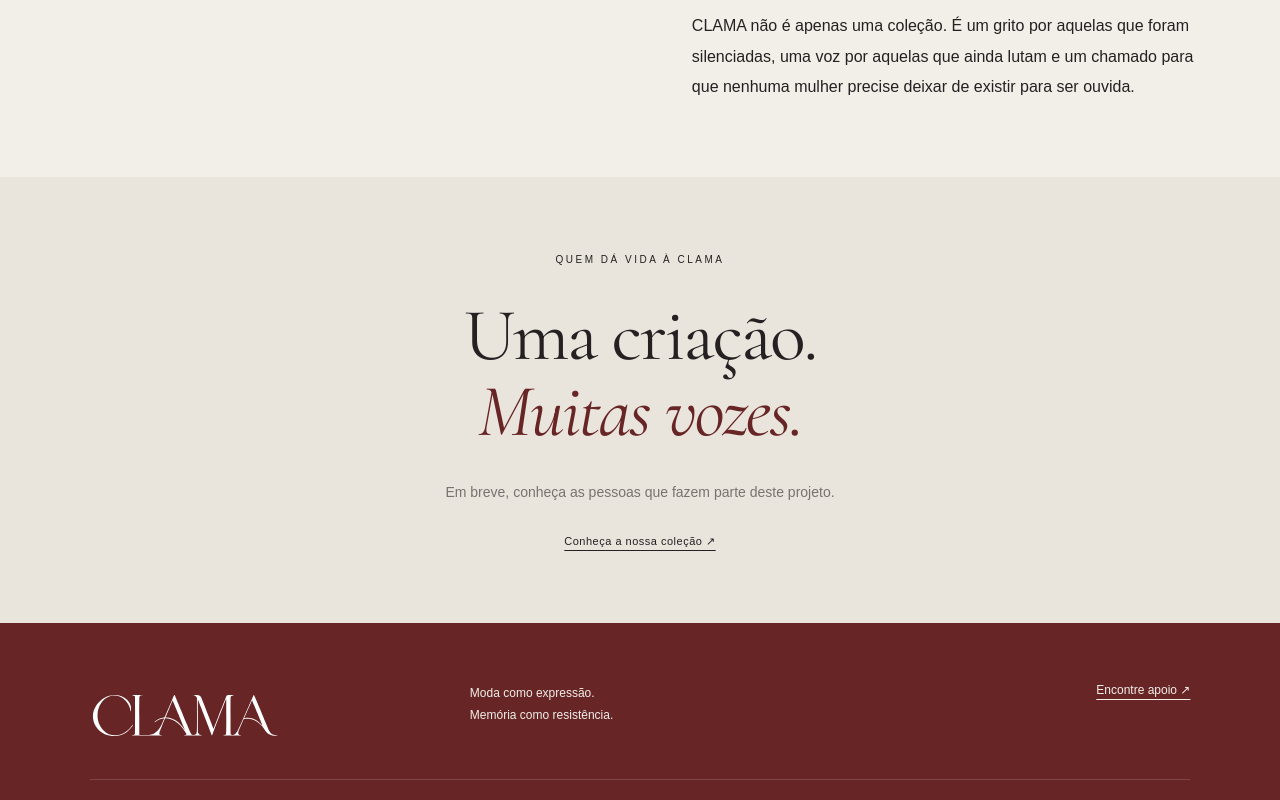
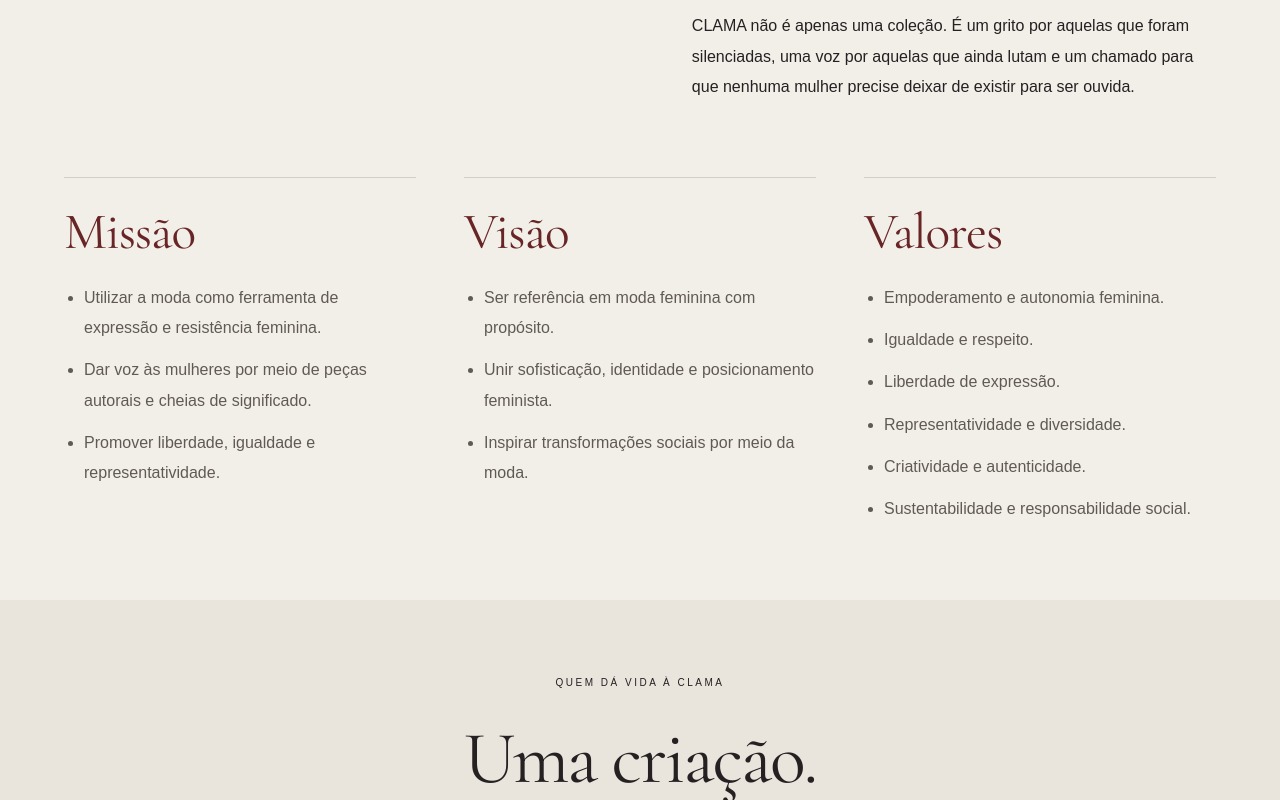
Before and after one commit to zelipe11/ProjetoSiteModa, an Angular app in the folder ProjetoSiteModa.Client/: page /sobre-nos in a window 1280 px wide. Shown: the part 648-1448 px from the top of the page. Built offline with nearby package versions, Linux system fonts and the light colour scheme.

Commit message:
Adicionar missão, visão e valores à página Sobre nós

```diff
--- a/ProjetoSiteModa.Client/src/app/app.scss
+++ b/ProjetoSiteModa.Client/src/app/app.scss
@@ -68,6 +68,12 @@ footer .marca .wordmark{width:190px}
 .about-copy{max-width:600px}
 .about-copy p{font-size:16px;line-height:1.9;margin-bottom:28px;color:#615a54}
 .about-copy .about-closing{color:var(--ink);border-top:1px solid var(--line);padding-top:28px;margin-bottom:0}
+.about-purpose{display:grid;grid-template-columns:repeat(3,minmax(0,1fr));gap:48px;padding-top:0}
+.purpose-item{border-top:1px solid var(--line);padding-top:28px}
+.purpose-item h2{font-size:clamp(38px,4vw,56px);letter-spacing:-1px;color:var(--accent);margin-bottom:24px}
+.purpose-item ul{margin:0;padding-left:20px;font-size:16px;line-height:1.9;color:#615a54}
+.purpose-item li+li{margin-top:12px}
+@media(max-width:850px){.about-purpose{grid-template-columns:1fr;gap:32px}.purpose-item ul{font-size:15px}}
 .about-team{background:#e9e4dc;text-align:center}
 .about-team h2{margin:30px 0}
 .about-team>p:not(.eyebrow){color:var(--muted);font-size:14px;max-width:440px;margin:auto}
--- a/ProjetoSiteModa.Client/src/app/sobre-nos.html
+++ b/ProjetoSiteModa.Client/src/app/sobre-nos.html
@@ -10,6 +10,35 @@
     </div>
   </div>
 </section>
+<section class="section about-purpose" aria-label="Missão, visão e valores da CLAMA">
+  <div class="purpose-item">
+    <h2>Missão</h2>
+    <ul>
+      <li>Utilizar a moda como ferramenta de expressão e resistência feminina.</li>
+      <li>Dar voz às mulheres por meio de peças autorais e cheias de significado.</li>
+      <li>Promover liberdade, igualdade e representatividade.</li>
+    </ul>
+  </div>
+  <div class="purpose-item">
+    <h2>Visão</h2>
+    <ul>
+      <li>Ser referência em moda feminina com propósito.</li>
+      <li>Unir sofisticação, identidade e posicionamento feminista.</li>
+      <li>Inspirar transformações sociais por meio da moda.</li>
+    </ul>
+  </div>
+  <div class="purpose-item">
+    <h2>Valores</h2>
+    <ul>
+      <li>Empoderamento e autonomia feminina.</li>
+      <li>Igualdade e respeito.</li>
+      <li>Liberdade de expressão.</li>
+      <li>Representatividade e diversidade.</li>
+      <li>Criatividade e autenticidade.</li>
+      <li>Sustentabilidade e responsabilidade social.</li>
+    </ul>
+  </div>
+</section>
 <section class="section about-team" aria-labelledby="team-title">
   <p class="eyebrow">QUEM DÁ VIDA À CLAMA</p>
   <h2 id="team-title">Uma criação.<br><em>Muitas vozes.</em></h2>
```
